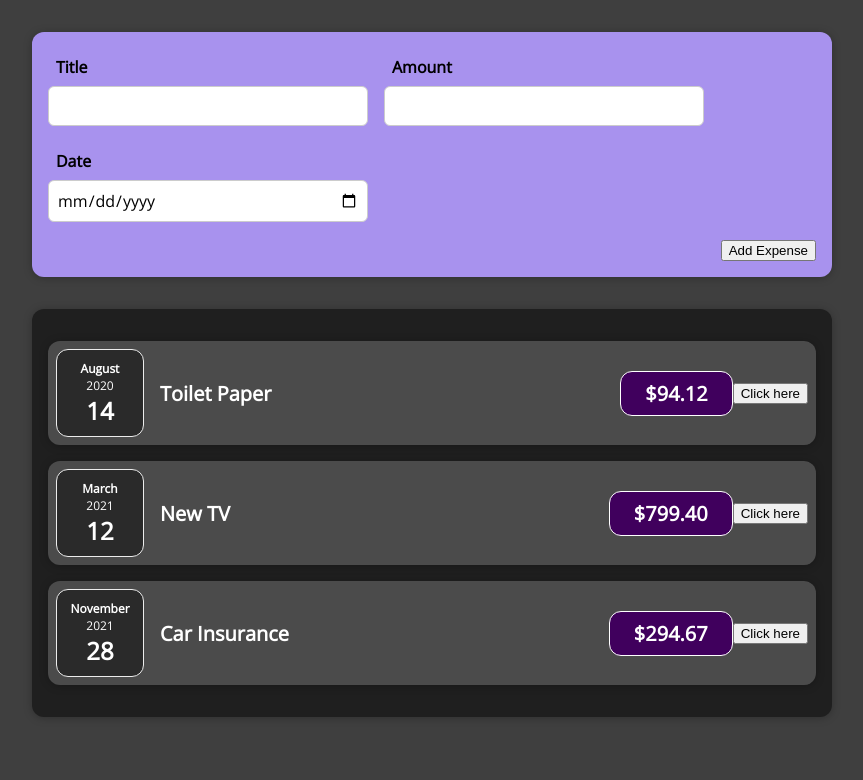
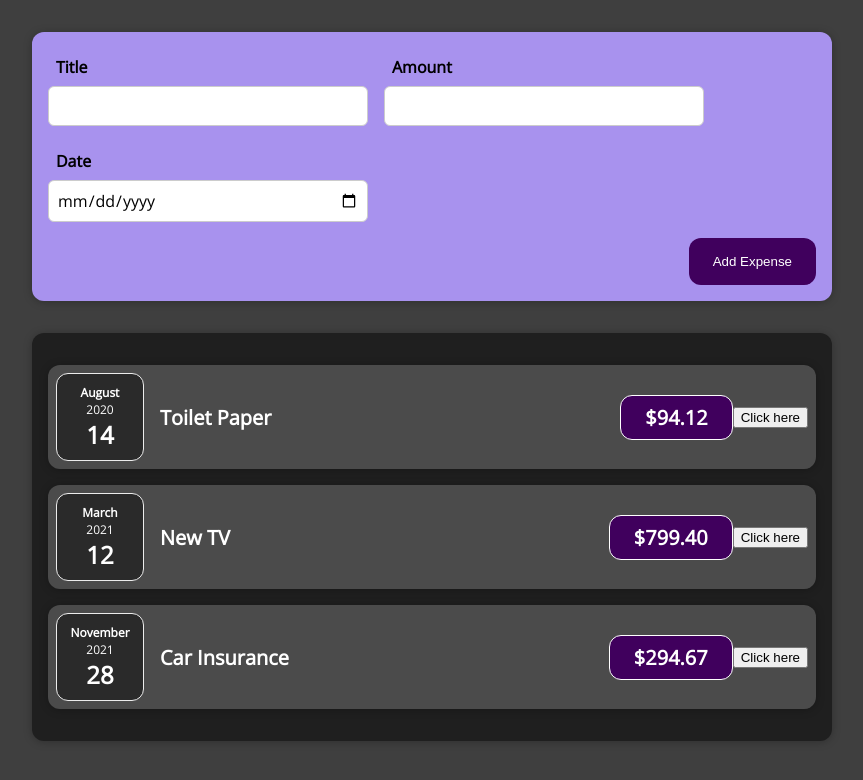
Before and after one commit to ebenofere/expense-tracker-js, a React (Create React App) app: page / in a window 1280 px wide. Shown: the top 780 px of the page, without its empty margins (208-1071 px from the left). Built offline with nearby package versions, Linux system fonts and the light colour scheme.

Commit message:
23. Handling form submission

```diff
--- a/src/components/NewExpense/ExpenseForm.js
+++ b/src/components/NewExpense/ExpenseForm.js
@@ -2,35 +2,39 @@ import "./expenseForm.css";
 import { useState } from "react";
 
 const ExpenseForm = () => {
-  const [userInput, setUserInput] = useState({
-    enteredTitle: "",
-    enteredAmount: "",
-    enteredDate: "",
-  });
+  const [enteredTitle, setEnteredTitle] = useState("");
+  const [enteredDate, setEnteredDate] = useState("");
+  const [enteredAmount, setEnteredAmount] = useState("");
 
   const titleChangeHandler = (event) => {
-    setUserInput({
-      ...userInput,
-      enteredTitle: event.target.value,
-    });
+    console.log(event.target.value);
+    setEnteredTitle(event.target.value);
   };
 
   const amountChangeHandler = (event) => {
-    setUserInput({
-      ...userInput,
-      enteredAmount: event.target.value,
-    });
+    console.log(event.target.value);
+    setEnteredAmount(event.target.value);
   };
 
   const dateChangeHandler = (event) => {
-    setUserInput({
-      ...userInput,
-      enteredDate: event.target.value,
-    });
+    console.log(event.target.value);
+    setEnteredDate(event.target.value);
+  };
+
+  const submitHandler = (event) => {
+    event.preventDefault();
+
+    const expenseData = {
+      title: enteredTitle,
+      amount: enteredAmount,
+      date: new Date(enteredDate),
+    };
+
+    console.log(expenseData);
   };
 
   return (
-    <form>
+    <form onSubmit={submitHandler}>
       <div className="new-expense_controls">
         <div className="new-expense_control">
           <label>Title</label>
@@ -56,7 +60,9 @@ const ExpenseForm = () => {
         </div>
       </div>
       <div className="new-expense_actions">
-        <button type="submit">Add Expense</button>
+        <button type="submit" className="new-expense-btn">
+          Add Expense
+        </button>
       </div>
     </form>
   );
--- a/src/components/NewExpense/expenseForm.css
+++ b/src/components/NewExpense/expenseForm.css
@@ -24,3 +24,12 @@
 .new-expense_actions {
     text-align: right;
 }
+
+.new-expense-btn {
+    color: white;
+    background-color: #40005d;
+    padding: 1rem 1.5rem;
+    border-radius: 12px;
+    border: none;
+    cursor: pointer;
+}
```
